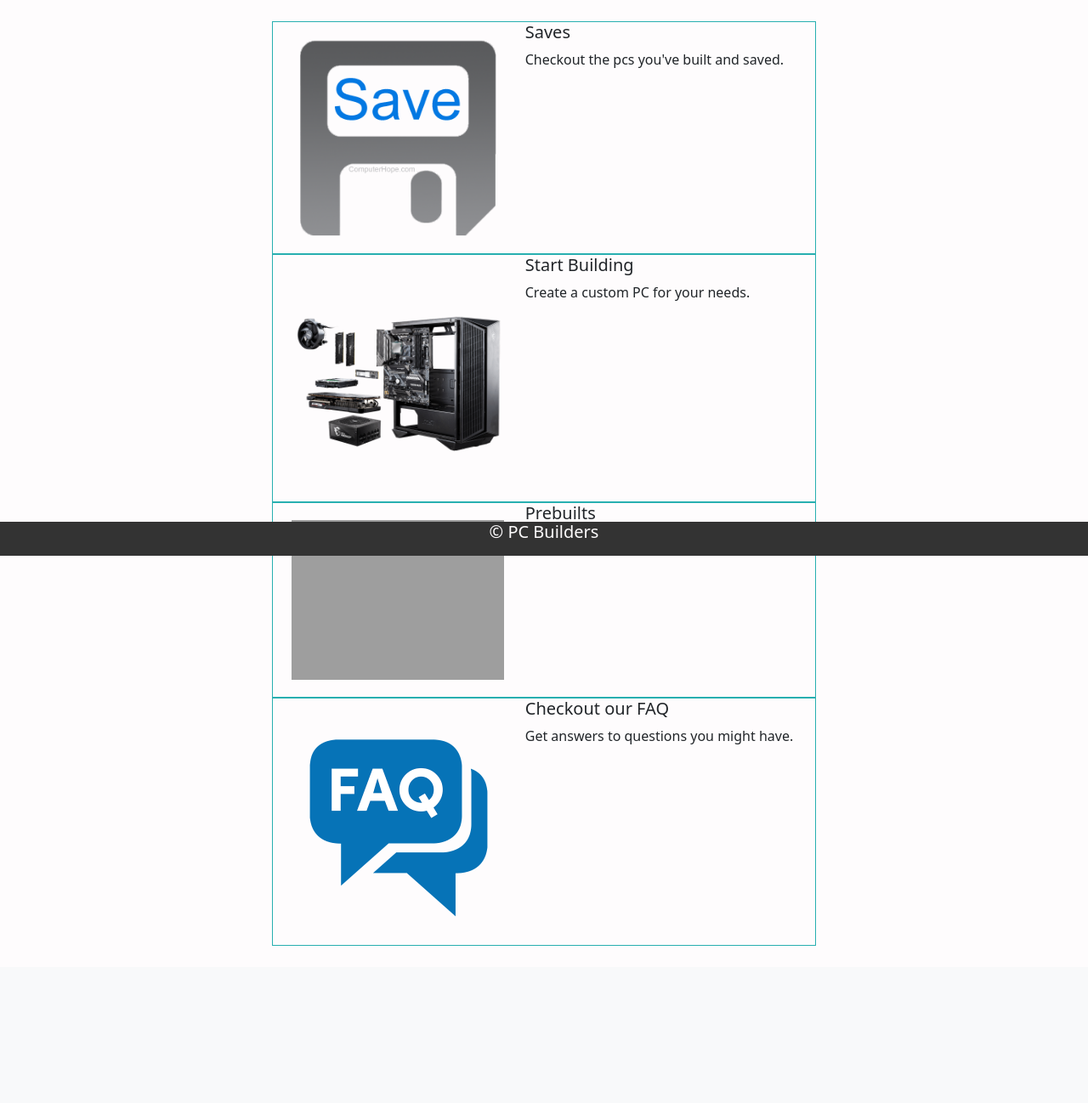
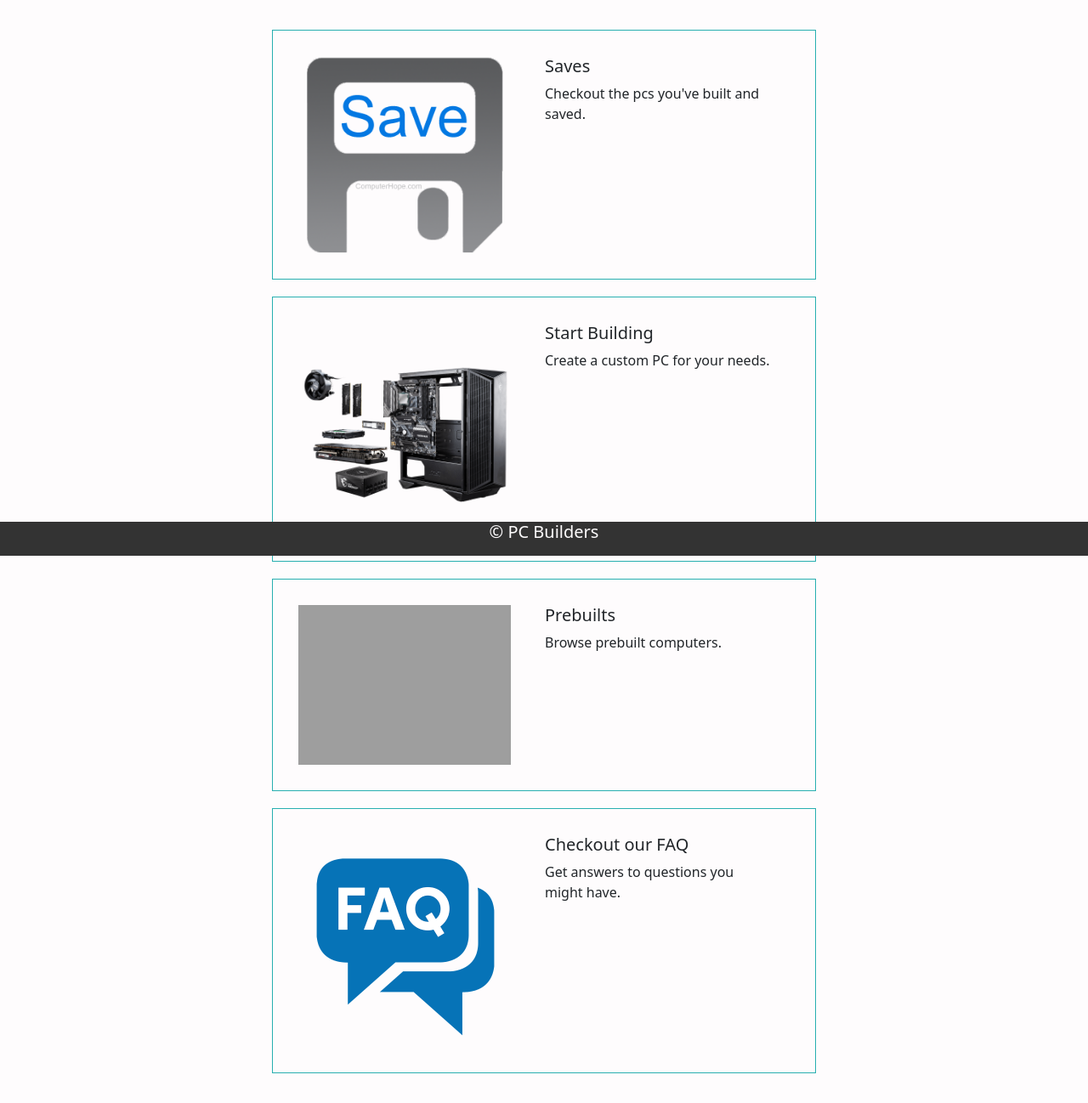
Before and after one commit to SaltOrNah/ITSC3155WB, a Flask app: template templates/index.html in a window 1280 px wide. Shown: the part 146-1444 px from the top of the page at 85% size. Before the commit the page ends 1259 px from the top, so only its background shows below. Run offline with Flask 3, Linux system fonts and the light colour scheme; the template is opened without the code that fills it, so the values that code supplies are empty; grey boxes are pictures that could not be loaded.

Commit message:
did a bit styling

```diff
--- a/static/homepage.css
+++ b/static/homepage.css
@@ -70,13 +70,14 @@ body {
 }
 
 .imgbox1{
+    padding: 10px;
     display: flex;
     flex-direction: row;
     justify-content: space-around;
     border: 1px solid var(--color-3);
     width: 50vw;
     /* align-items: center; */
-    margin: 0 auto;
+    margin: 10px auto;
 }
 
 .imginbox{
@@ -92,6 +93,7 @@ body {
 
 .imgboxbody{
     /* border: 1px solid var(--color-3); */
+    padding: 20px;
     width: 50%;
     margin-right: 20px;
 }
```
